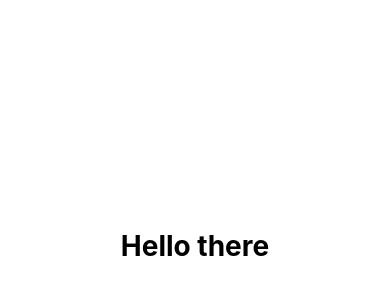
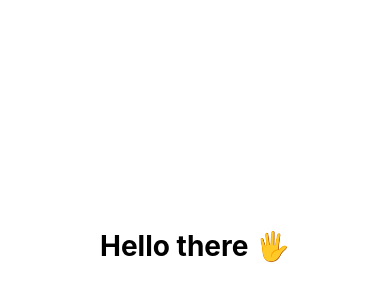
Before and after one commit to davidrappa/random-color-app, a React Native app: screen / in a window 390 px wide. Shown: the part 186-486 px from the top of the page. Built offline with nearby package versions, Linux system fonts and the light colour scheme.

Commit message:
feat: add useEmoji hook to HelloScreen

```diff
--- a/src/screens/HelloScreen/HelloScreen.tsx
+++ b/src/screens/HelloScreen/HelloScreen.tsx
@@ -1,17 +1,18 @@
 import React from "react";
 
 import { Box, BoxStyleProps, Screen, Text, TouchableBox } from "@components";
-import { useRandomColor } from "@services";
+import { useEmoji, useRandomColor } from "@services";
 
 export function HelloScreen() {
   const { backgroundColor, getRandomColor } = useRandomColor();
+  const { emoji } = useEmoji(backgroundColor);
 
   return (
     <Screen backgroundColor={backgroundColor}>
       <TouchableBox onPress={getRandomColor}>
         <Box style={$boxStyle}>
-          <Text fontWeight="bold" fontSize={28} color="#000">
-            Hello there
+          <Text fontWeight="bold" fontSize={28} color={"#000"}>
+            Hello there {emoji}
           </Text>
         </Box>
       </TouchableBox>
```
